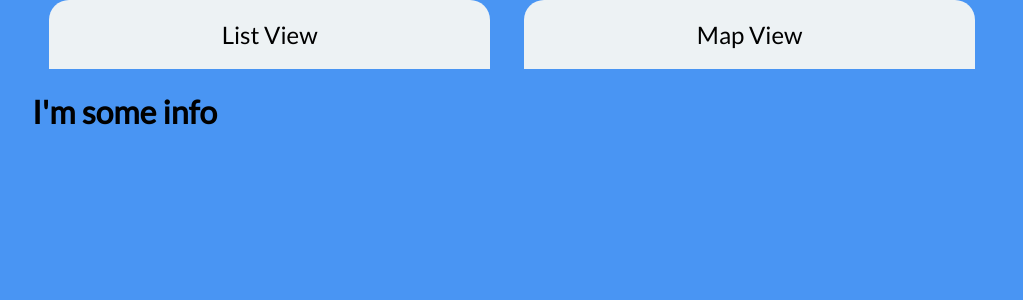
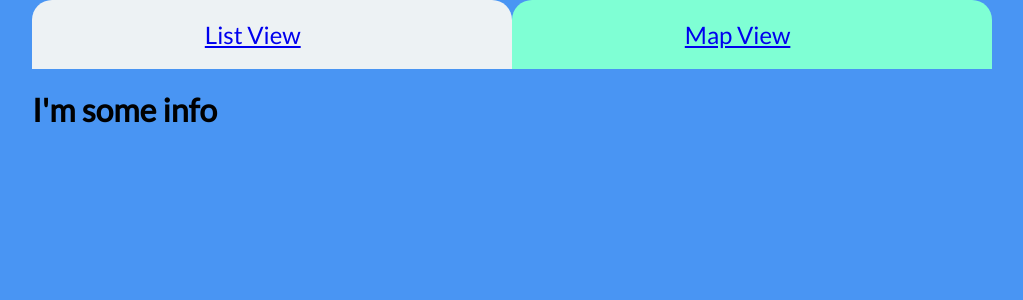
Before and after one commit to LauraToddCode/property-app, a React (Create React App) app: page /map-view in a window 1280 px wide. Shown: the top 300 px of the page, without its empty margins (128-1151 px from the left). Built offline with nearby package versions, Linux system fonts and the light colour scheme.

Commit message:
Change styling of tabs
V1 - not yet working

```diff
--- a/src/Components/ToggleViewNav.js
+++ b/src/Components/ToggleViewNav.js
@@ -1,13 +1,50 @@
 import React from "react";
 import { Link } from "react-router-dom";
 
-function ToggleViewNav() {
+class ToggleViewNav extends React.Component {
+    constructor(props) {
+        super(props)
+        this.state = {
+            ListViewSelected: true,
+            MapViewSelected: false,
+        }
+        this.handleClick = this.handleClick.bind(this);
+    }
+
+    handleClick = (event) => {
+        if (event.target.id == "listViewLink") {
+            this.setState({
+                ListViewSelected: true,
+                MapViewSelected: false
+            })
+        } else if (event.target.id == "mapViewLink") {
+            this.setState({
+                ListViewSelected: false,
+                MapViewSelected: true
+            })
+        }
+        console.log("list view selected:" + this.state.ListViewSelected)
+        console.log("map view selected:" + this.state.MapViewSelected)
+    }
+
+    render() {
+        const { ListViewSelected, MapViewSelected } = this.state
+        const listTabClass = ListViewSelected == true ? "tabFocus" : "tabBlur"
+        const mapTabClass = MapViewSelected == true ? "tabFocus" : "tabBlur"
+
+
+
         return (
             <div className="navToggles">
+                <div className={listTabClass + " navTab"} id="listViewLink" onClick={this.handleClick}>
                     <Link to="/property-app" className="navToggleLinks">List View</Link>
+                </div>
+                <div className={mapTabClass + " navTab"} id="mapViewLink" onClick={this.handleClick}>
                     <Link to="/map-view" className="navToggleLinks">Map View</Link>
+                </div>
             </div>
         )
     }
+}
 
 export default ToggleViewNav
--- a/src/stylesheet.css
+++ b/src/stylesheet.css
@@ -32,14 +32,22 @@ body {
     justify-content: space-around;
 }
 
-.navToggleLinks {
+.navTab {
+    width: 50%;
     text-decoration: none;
     background-color: #edf2f4;
     color: black;
     font-size: 1.5rem;
     padding: 20px 18%;
     border-radius: 20px 20px 0 0;
-    border-bottom: #4995F3 solid 2px;
+}
+
+.tabFocus {
+    background-color: #edf2f4;
+}
+
+.tabBlur {
+    background-color: aquamarine;
 }
 
 /* LIST VIEW */
```
Lines whose indentation alone changed are shown as unchanged.
